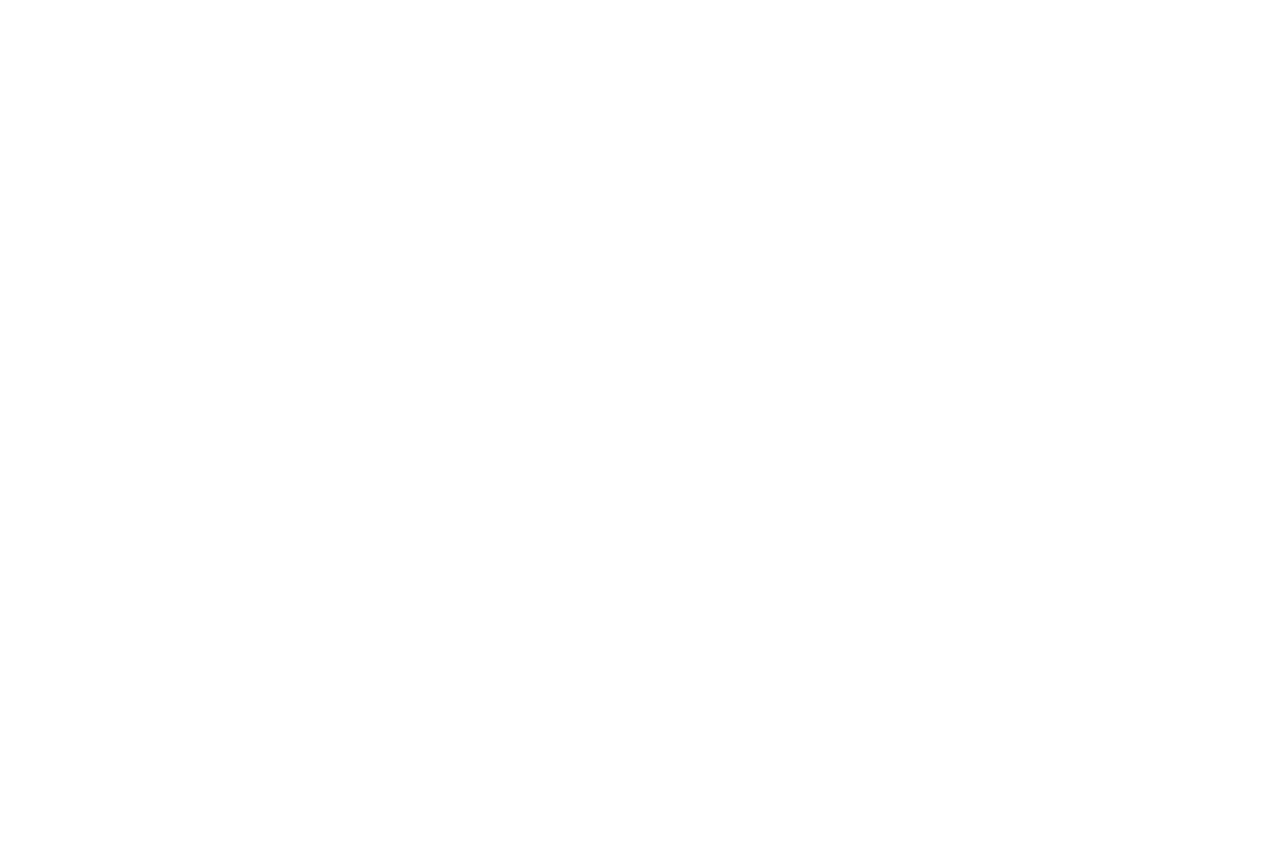
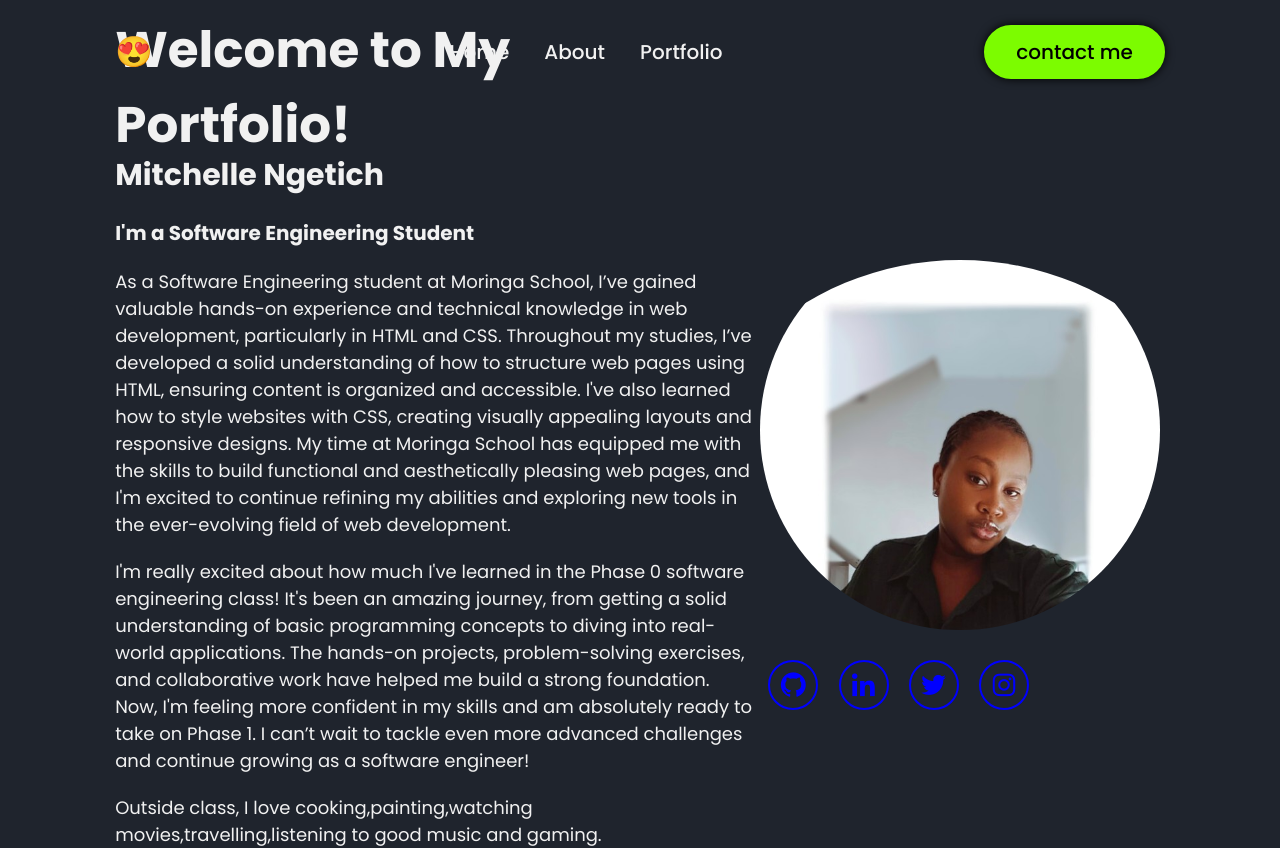
Before and after one commit to Mitche-44/Mitchephase-0-project, a plain HTML site: page index.html in a window 1280 px wide. Before the commit the page ends 800 px from the top, so only its background shows below. Drawn offline with nearby package versions, Linux system fonts and the light colour scheme.

Commit message:
add MITCHEPHASE-0-PROJECT

```diff
--- a/index.html
+++ b/index.html
@@ -3,10 +3,61 @@
 <head>
     <meta charset="UTF-8">
     <meta name="viewport" content="width=device-width, initial-scale=1.0">
-    <title>Mitchelle's Portfolio</title>
+    <title>Mitchelle's Personal Website Using HTML and CSS</title>
+    <link href='https://unpkg.com/boxicons@2.1.4/css/boxicons.min.css' rel='stylesheet'>
     <link rel="stylesheet" href="styles.css">
 </head>
 <body>
+    <header>
+        <nav class="navbar">
+            <div class="logo">&#128525</div>
+            <ul>
+                <li class="active"><a href="home">Home</a></li>
+                <li><a href="about me">About</a></li>
+                <li><a href="portfolio">Portfolio</a></li>
+            </ul>
+            <button>contact me</button>
+        </nav>
+
+          <section class="home">
+            <div class="home-details">
+                <h1>Welcome to My Portfolio!</h1>
+                <h2>Mitchelle Ngetich</h2>
+                <h3>I'm a Software Engineering Student</h3>
+                <p> As a Software Engineering student at Moringa School, I’ve gained valuable hands-on experience and technical knowledge in web development, particularly in HTML and CSS. Throughout my studies, I’ve developed a solid understanding of how to structure web pages using HTML, ensuring content is organized and accessible. I've also learned how to style websites with CSS, creating visually appealing layouts and responsive designs. My time at Moringa School has equipped me with the skills to build functional and aesthetically pleasing web pages, and I'm excited to continue refining my abilities and exploring new tools in the ever-evolving field of web development.
+                </p>
+                <p> I'm really excited about how much I've learned in the Phase 0 software engineering class! It's been an amazing journey, from getting a solid understanding of basic programming concepts to diving into real-world applications. The hands-on projects, problem-solving exercises, and collaborative work have helped me build a strong foundation. Now, I'm feeling more confident in my skills and am absolutely ready to take on Phase 1. I can’t wait to tackle even more advanced challenges and continue growing as a software engineer!
+
+                </p>
+                <p>Outside class, I love cooking,painting,watching movies,travelling,listening to good music and gaming.
+                </p>
+
+            </div>
+            <div class="image">
+                <div class="img-box">
+                    <div class="img-item">
+                    <img src="./Assets/Mitchelle's.jpg" alt="profile">
+            </div>
+
+
+            <div class="footer">
+                <div class="s-icons">
+                  <a href="#"><i class='bx bxl-github'></i></a>
+                  <a href="#"><i class='bx bxl-linkedin'></i></a>
+                  <a href="#"><i class='bx bxl-twitter'></i></a>
+                  <a href="#"><i class='bx bxl-instagram' ></i></a>
+               </div>
+
+               </div>
+                </div>
+            </div>
+
+
+            </div>
+
+        </section>
+
+
 
 </body>
 </html>
--- a/styles.css
+++ b/styles.css
@@ -0,0 +1,157 @@
+@import url('https://fonts.googleapis.com/css2?family=Poppins:ital,wght@0,100;0,200;0,300;0,400;0,500;0,600;0,700;0,800;0,900;1,100;1,200;1,300;1,400;1,500;1,600;1,700;1,800;1,900&display=swap');
+
+
+*{
+    margin: 0;
+    padding: 0;
+    box-sizing: border-box;
+    font-family: poppins; sans-serif ;
+}
+
+body{
+     background: #1f242d;
+}
+
+a{
+    text-decoration: none;
+    color: #f1f1f1;
+}
+
+.navbar{
+    position: fixed;
+    left: 0;
+    top: 0;
+    width: 100%;
+    padding: 25px 9%;
+    display: flex;
+    justify-content: space-between;
+    align-items: center;
+    z-index: 100;
+    max-width: 100%;
+}
+.logo{
+    font-size: 30px;
+    font-weight: 600;
+    color: #f1f1f1;
+}
+.navbar ul {
+    display: flex;
+
+}
+
+.navbar ul li{
+    list-style: none;
+    margin-left: 35px;
+}
+.navbar ul li a{
+    font-size: 20px;
+    font-weight: 500;
+    transition: .5s;
+}
+.navbar ul li:hover a{
+    color: lightgreen;
+}
+.navbar ul li a.active    {
+    color: lightgreen;
+}
+.navbar button{
+    font-size: 20px;
+    font-weight: 500;
+    transition: .5s;
+    display: inline-block;
+    padding: 10px 30px;
+    background: lawngreen;
+    border: 2px solid lawngreen;
+    border-radius: 40px;
+    box-shadow: 0 0 10px;
+}
+.navbar button:hover {
+    background: transparent;
+    color: white;
+}
+.home{
+    display: flex;
+    align-items: center;
+    height: 100vh;
+    padding: 60px 9% 0;
+    color: #f1f1f1;
+
+}
+.home-details h1{
+    font-size: 50px;
+
+}
+.home-details h2{
+    font-size: 30px;
+    margin-top: -10px;
+}
+.home-details h3{
+    font-size: 20px;
+    margin-top: 20px;
+}
+.home-details p{
+    font-size: 18px;
+    margin-top: 20px;
+}
+.home-details a{
+    display: flex;
+    align-items: center;
+    color: blue;
+    font-size: 30px;
+    margin-top: 30px;
+
+}
+.home-details a:hover{
+    color: orchid;
+}
+
+.image .img-box{
+  width: 32vw;
+  height: 32vw;
+  border-radius: 50%;
+  padding: 5px;
+
+}
+.image .img-box .img-item {
+    position: relative;
+    height: 100%;
+    width: 100%;
+    display: flex;
+    justify-content: center ;
+    overflow: hidden;
+    border-radius: 50%;
+    align-items: center;
+}
+.image .img-box .img-item img{
+    position: absolute;
+    display: block;
+    width: 85%;
+    object-fit: cover;
+    top: 30px;
+    height: 600px;
+    width: 600px;
+    border-radius: 50%;
+}
+.footer.s-icons{
+     margin-left: 10px;
+     display: flex;
+     align-items: center;
+}
+.footer .s-icons a{
+     display: inline-flex;
+      padding: 8px;
+      border: 2px solid blue;
+      border-radius: 50%;
+      font-size: 30px;
+      color: blue;
+      margin: 0 8px;
+      margin-top: 30px;
+
+
+}
+.footer .s-icons a:hover {
+    background: blue;
+    color: black;
+    box-shadow: 0 0 10px;
+
+}
```
Also changed, not shown: Assets/Mitchelle's.jpg (added), 1 other file.
